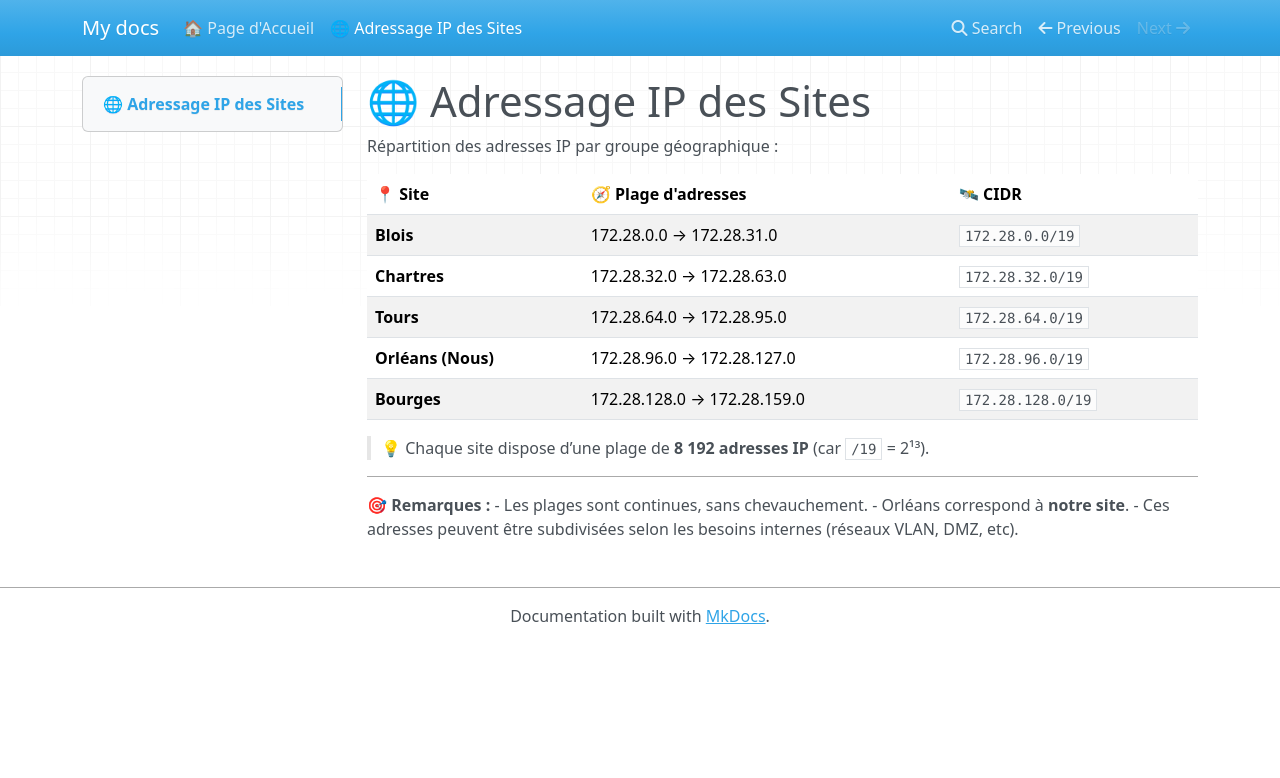
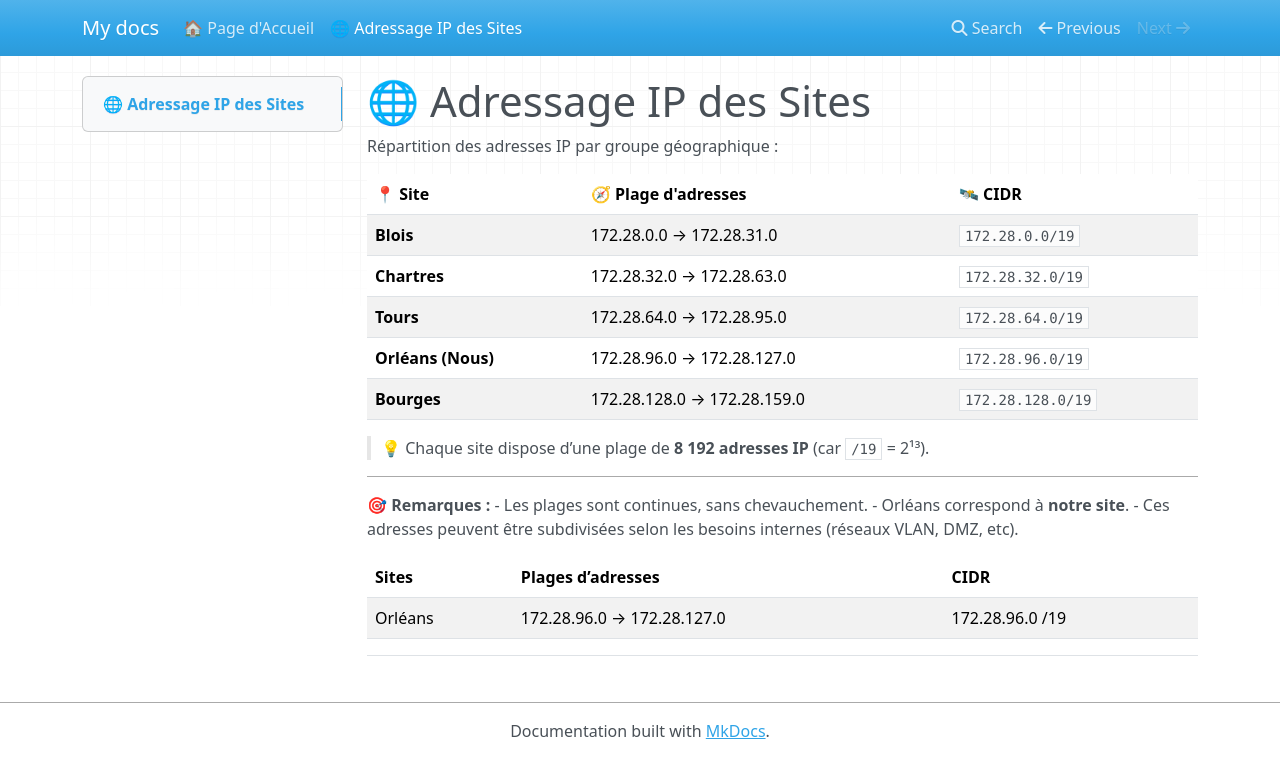
Before and after one commit to XolA-max/gp-orleans-sportludique2025-2026, an MkDocs documentation site: the page built from docs/adressage.md, in a window 1280 px wide. Shown: the top 778 px of the page. Built offline with MkDocs 1.6.1, drawn with Linux system fonts in a browser that asks for light colours; nearby versions of some CDN libraries.

```diff
--- a/docs/adressage.md
+++ b/docs/adressage.md
@@ -18,3 +18,8 @@
 - Les plages sont continues, sans chevauchement.
 - Orléans correspond à **notre site**.
 - Ces adresses peuvent être subdivisées selon les besoins internes (réseaux VLAN, DMZ, etc).
+
+| Sites | Plages d’adresses | CIDR |
+| --- | --- | --- |
+| Orléans | 172.28.96.0 → 172.28.127.0 | 172.28.96.0 /19 |
+|  |  |  |
```
